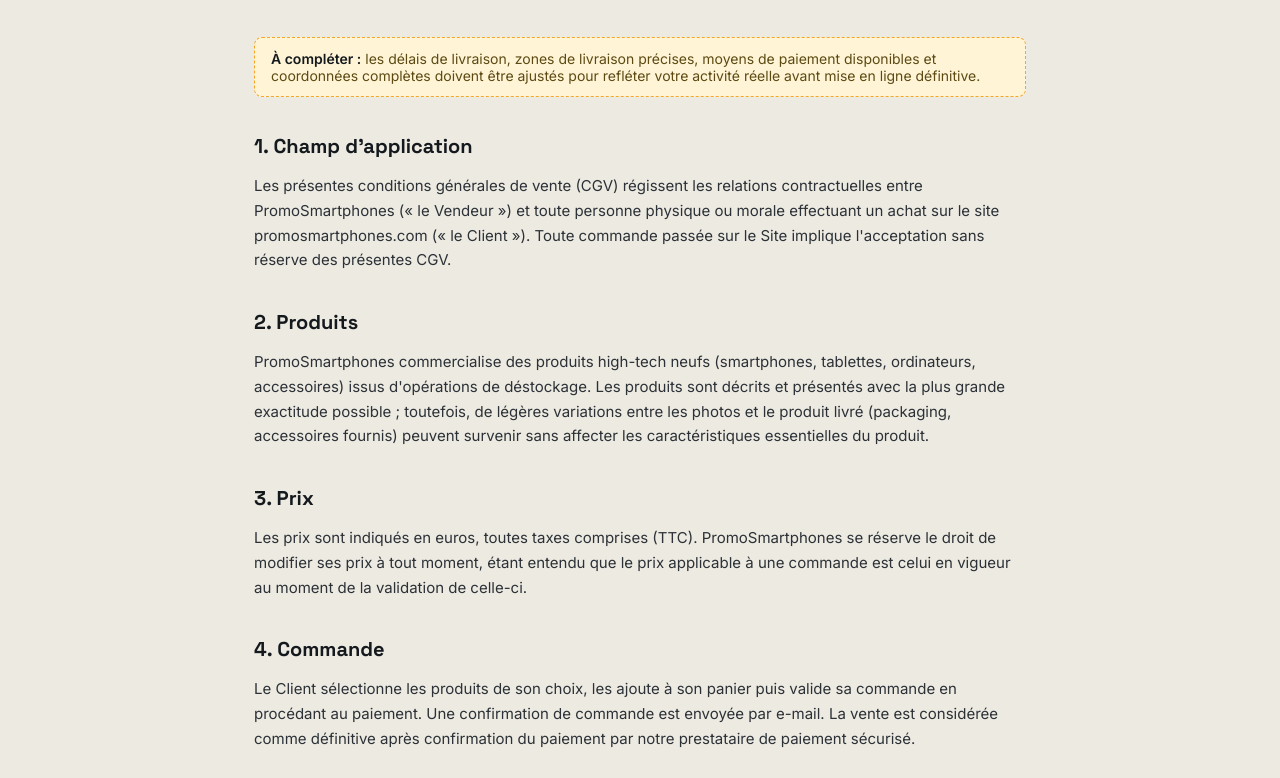
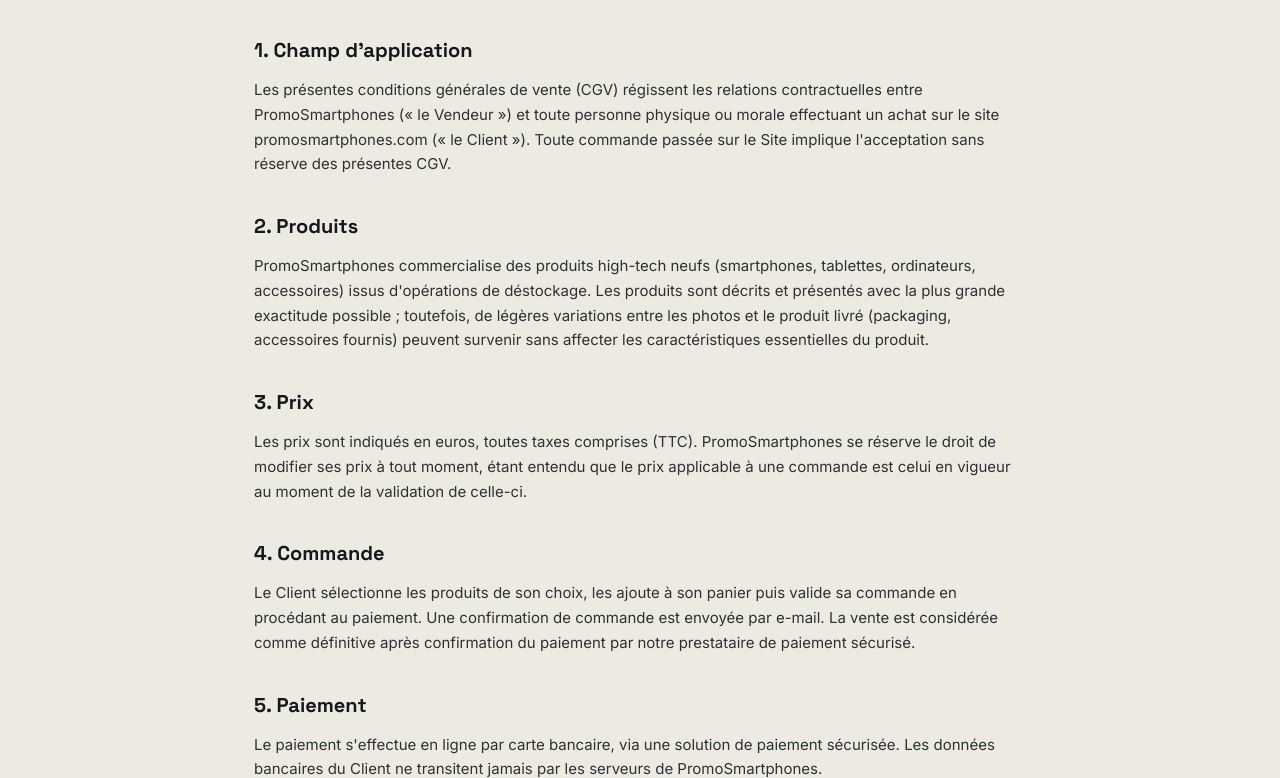
Before and after one commit to monshopphone18-netizen/promosmartphones, a website: page public/cgv.html in a window 1280 px wide. Shown: the part 228-1006 px from the top of the page. Drawn offline with Linux system fonts and the light colour scheme.

Commit message:
Add files via upload

```diff
--- a/public/cgv.html
+++ b/public/cgv.html
@@ -24,10 +24,6 @@
     <div class="legal-eyebrow">● Informations légales</div>
     <h1>Conditions générales de vente</h1>
     <p class="updated">Dernière mise à jour : juillet 2026</p>
-
-    <div class="placeholder">
-      <strong>À compléter :</strong> les délais de livraison, zones de livraison précises, moyens de paiement disponibles et coordonnées complètes doivent être ajustés pour refléter votre activité réelle avant mise en ligne définitive.
-    </div>
 
     <h2>1. Champ d'application</h2>
     <p>Les présentes conditions générales de vente (CGV) régissent les relations contractuelles entre PromoSmartphones (« le Vendeur ») et toute personne physique ou morale effectuant un achat sur le site promosmartphones.com (« le Client »). Toute commande passée sur le Site implique l'acceptation sans réserve des présentes CGV.</p>
```
